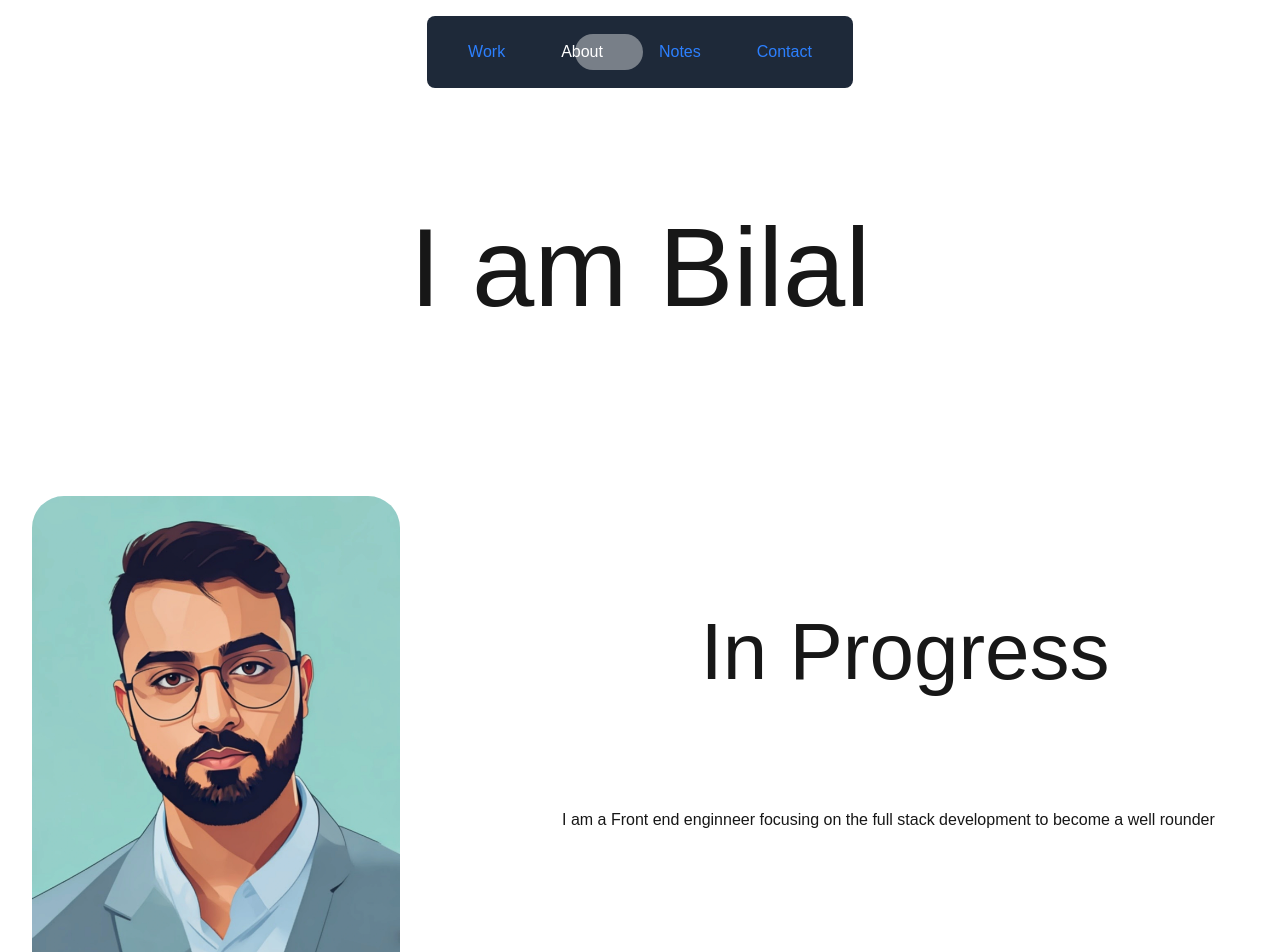
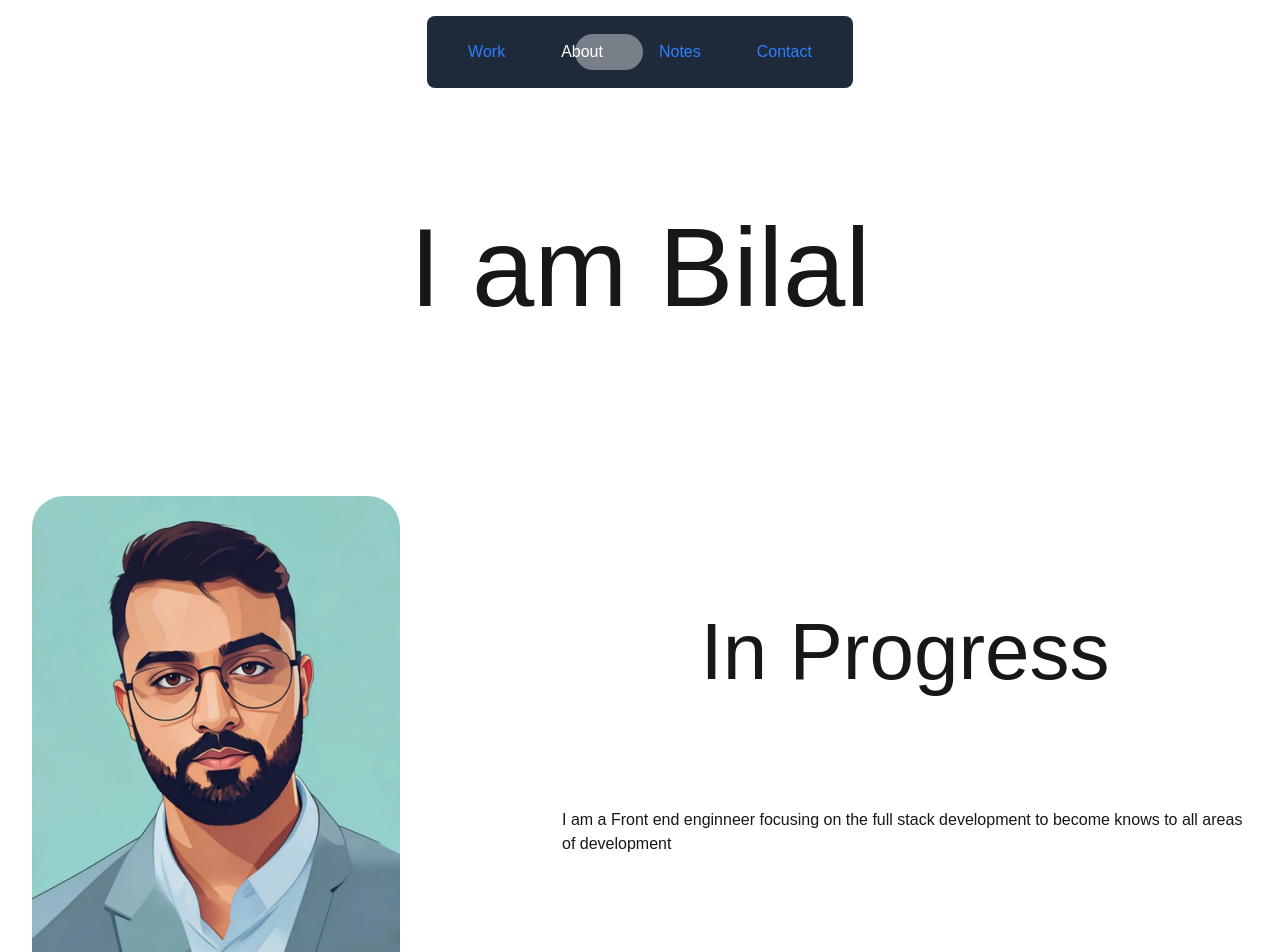
Before and after one commit to bilalfawadkhan/next_resume, a Next.js app: page /about in a window 1280 px wide. Shown: the top 952 px of the page. Built offline with nearby package versions, Linux system fonts and the light colour scheme.

Commit message:
Update page.js

```diff
--- a/app/about/page.js
+++ b/app/about/page.js
@@ -16,7 +16,7 @@ const about = () => {
           />
       <span className='lg:col-start-6 lg:col-end-13'>
             <h2 className="text-center borel-regular text-[clamp(3.5rem,10vw,5rem)] m-24"> In Progress</h2>
-        <p>I am a Front end enginneer focusing on the full stack development to become a well rounder</p>
+        <p>I am a Front end enginneer focusing on the full stack development to become knows to all areas of development</p>
         </span>
         </div>
     </div>
```
